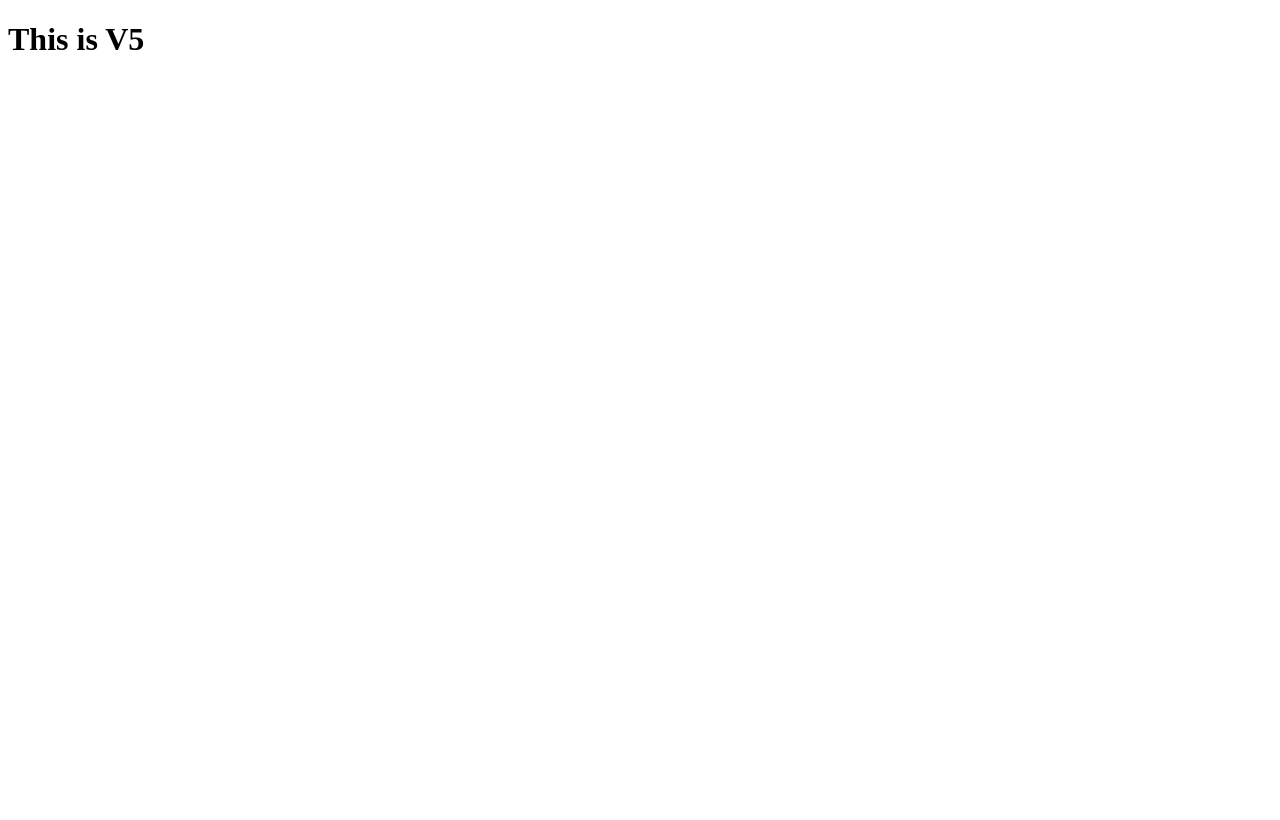
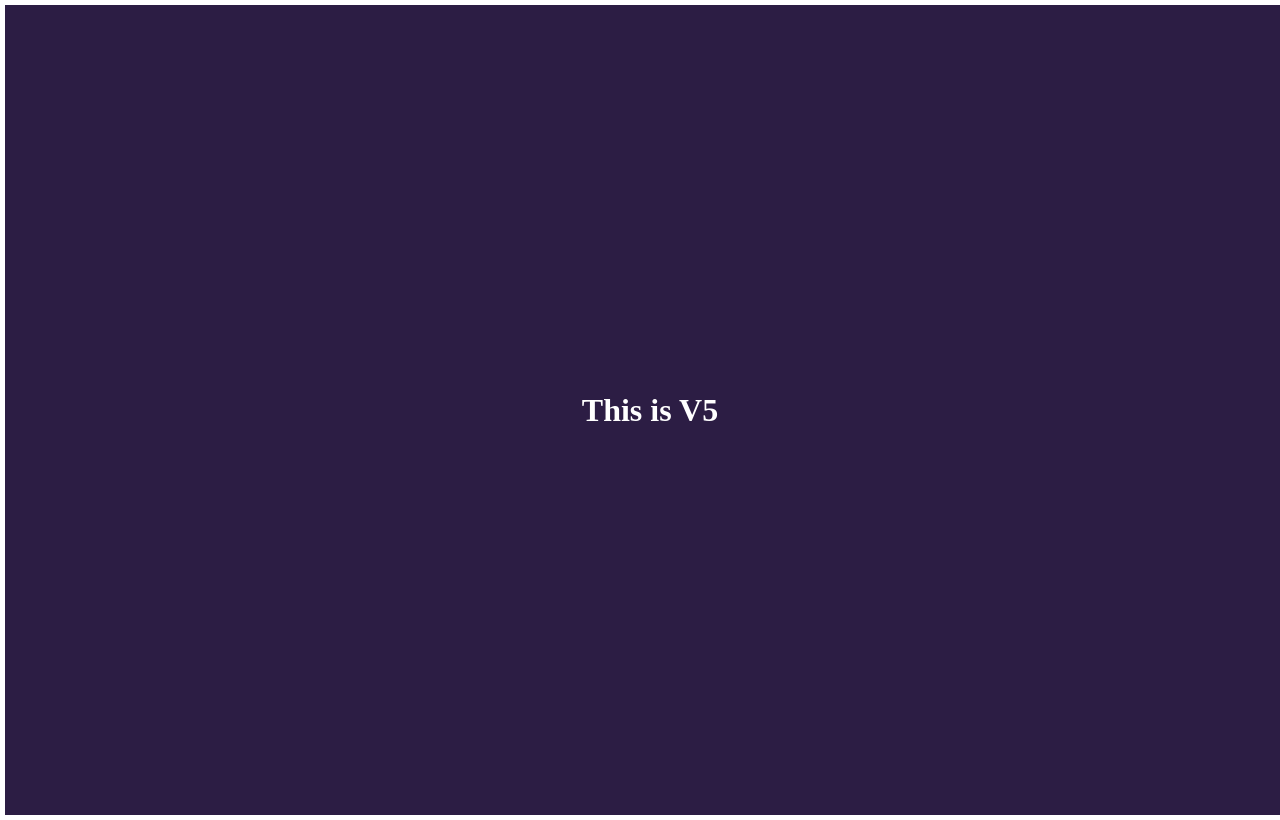
Before and after one commit to shivangi220296/MyRepoCode, a plain HTML site: page index.html in a window 1280 px wide. Drawn offline with Linux system fonts and the light colour scheme.

Commit message:
added design for website

```diff
--- a/index.html
+++ b/index.html
@@ -4,6 +4,7 @@
     <meta charset="UTF-8">
     <meta name="viewport" content="width=device-width, initial-scale=1.0">
     <title>Document</title>
+    <link rel="stylesheet" href="style.css">
 </head>
 <body>
     <h1>This is V5</h1>
--- /dev/null
+++ b/style.css
@@ -0,0 +1,16 @@
+*{
+    margin: 0;
+    padding: 0;
+}
+
+h1{
+    margin: 5px;
+    padding: 5px;
+    width: 100%;
+    height: 100vh;
+    background-color: rgb(44, 29, 68);
+    color: white;
+    display: flex;
+    justify-content: center;
+    align-items: center;
+}
```
